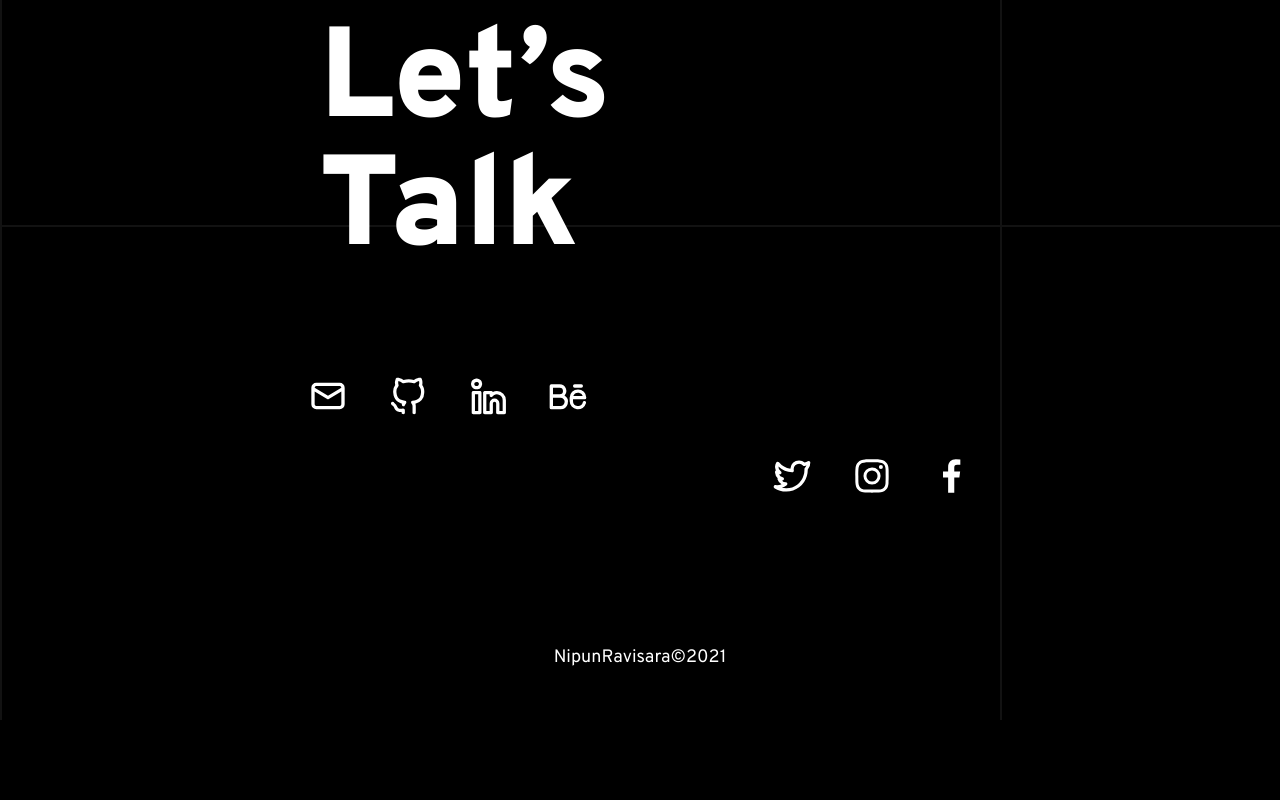
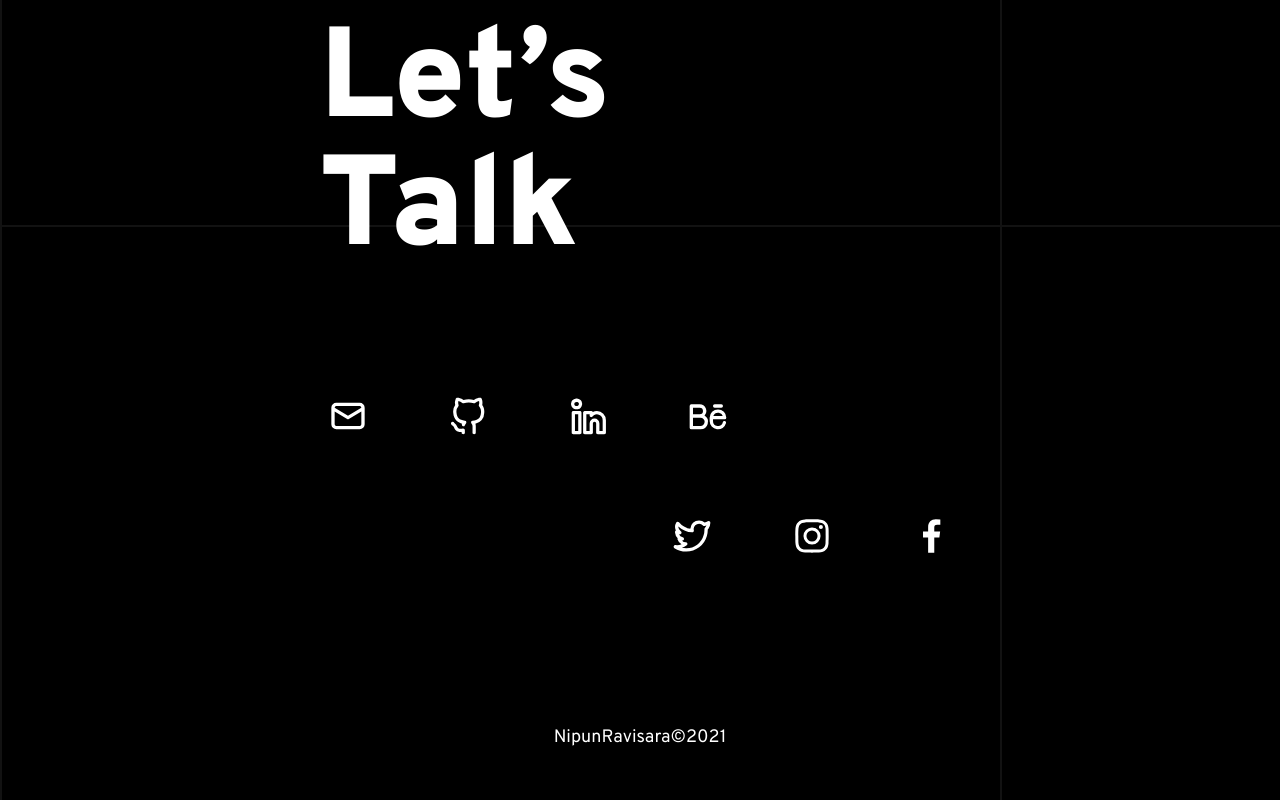
Before and after one commit to nipunravisara/nipunravisara.io, a React (Create React App) app: page / in a window 1280 px wide. Shown: the part 2775-3575 px from the top of the page. Before the commit the page ends 3495 px from the top, so only its background shows below. Built offline with nearby package versions, Linux system fonts and the light colour scheme.

Commit message:
Spaces chage.

```diff
--- a/src/Views/Contact.jsx
+++ b/src/Views/Contact.jsx
@@ -20,27 +20,27 @@ const Contact = () => {
         </div>
         <div className="pt-6 md:pt-20">
           <div className="flex flex-row justify-start">
-            <div className="inline-table p-5 w-1 h-1 hover:bg-green-400">
+            <div className="inline-table p-6 md:p-10 w-2 h-2 hover:bg-green-400">
               <Email className="w-6 h-6 md:w-10 md:h-10" />
             </div>
-            <div className="inline-table p-5 w-0.5 h-0.5 hover:bg-gray-400">
+            <div className="inline-table p-6 md:p-10 w-2 h-2 hover:bg-gray-400">
               <Github className="w-6 h-6 md:w-10 md:h-10" />
             </div>
-            <div className="inline-table p-5 w-0.5 h-0.5 hover:bg-indigo-500">
+            <div className="inline-table p-6 md:p-10 w-2 h-2 hover:bg-indigo-500">
               <Linkedin className="w-6 h-6 md:w-10 md:h-10" />
             </div>
-            <div className="inline-table p-5 w-0.5 h-0.5 hover:bg-blue-500">
+            <div className="inline-table p-6 md:p-10 w-2 h-2 hover:bg-blue-500">
               <Behance className="w-6 h-6 md:w-10 md:h-10" />
             </div>
           </div>
           <div className="flex flex-row justify-end">
-            <div className="inline-table p-5 w-0.5 h-0.5 hover:bg-blue-300">
+            <div className="inline-table p-6 md:p-10 w-2 h-2 hover:bg-blue-300">
               <Twitter className="w-6 h-6 md:w-10 md:h-10" />
             </div>
-            <div className="inline-table p-5 w-0.5 h-0.5 hover:bg-red-400">
+            <div className="inline-table p-6 md:p-10 w-2 h-2 hover:bg-red-400">
               <Instagram className="w-6 h-6 md:w-10 md:h-10" />
             </div>
-            <div className="inline-table p-5 w-0.5 h-0.5 hover:bg-blue-600">
+            <div className="inline-table p-6 md:p-10 w-2 h-2 hover:bg-blue-600">
               <Facebook className="w-6 h-6 md:w-10 md:h-10" />
             </div>
           </div>
```
